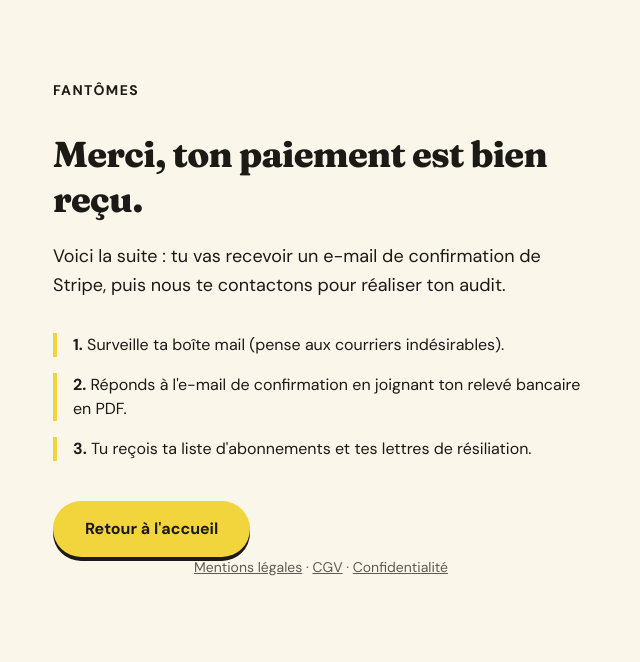
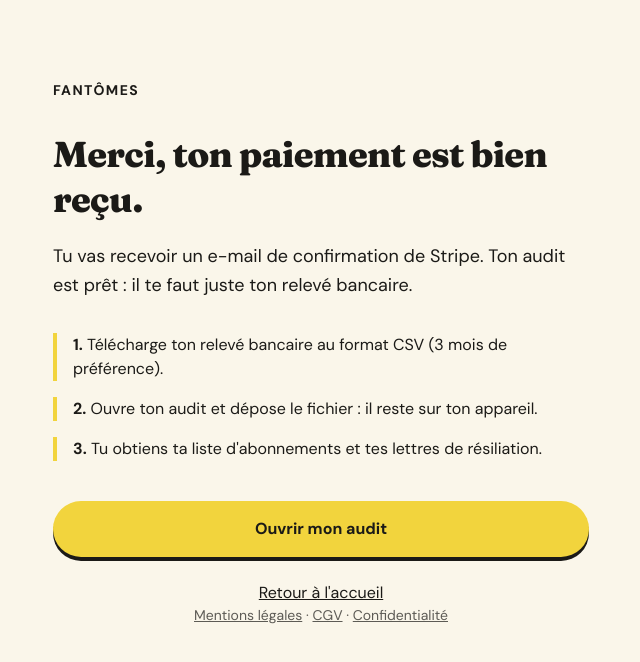
Before and after one commit to nbellahssan-ux/fantomes, a Next.js app: page /merci in a window 1280 px wide. Shown: the top 662 px of the page, without its empty margins (319-959 px from the left). Built offline with nearby package versions, Linux system fonts and the light colour scheme.

Commit message:
Merci vers audit

```diff
--- a/app/merci/page.tsx
+++ b/app/merci/page.tsx
@@ -10,29 +10,34 @@ export default function Merci() {
         Merci, ton paiement est bien reçu.
       </h1>
       <p className="mt-5 text-lg leading-relaxed">
-        Voici la suite : tu vas recevoir un e-mail de confirmation de Stripe,
-        puis nous te contactons pour réaliser ton audit.
+        Tu vas recevoir un e-mail de confirmation de Stripe. Ton audit est prêt :
+        il te faut juste ton relevé bancaire.
       </p>
       <ol className="mt-8 space-y-4">
         <li className="border-l-4 border-[#f2d43d] pl-4">
-          <strong>1.</strong> Surveille ta boîte mail (pense aux courriers
-          indésirables).
+          <strong>1.</strong> Télécharge ton relevé bancaire au format CSV (3 mois
+          de préférence).
         </li>
         <li className="border-l-4 border-[#f2d43d] pl-4">
-          <strong>2.</strong> Réponds à l&apos;e-mail de confirmation en joignant
-          ton relevé bancaire en PDF.
+          <strong>2.</strong> Ouvre ton audit et dépose le fichier : il reste sur
+          ton appareil.
         </li>
         <li className="border-l-4 border-[#f2d43d] pl-4">
-          <strong>3.</strong> Tu reçois ta liste d&apos;abonnements et tes
+          <strong>3.</strong> Tu obtiens ta liste d&apos;abonnements et tes
           lettres de résiliation.
         </li>
       </ol>
       <Link
-        href="/"
-        className="mt-10 inline-block rounded-full bg-[#f2d43d] px-8 py-4 font-bold shadow-[0_4px_0_#1b1a17]"
+        href="/audit"
+        className="mt-10 block rounded-full bg-[#f2d43d] px-8 py-4 text-center font-bold shadow-[0_4px_0_#1b1a17]"
       >
-        Retour à l&apos;accueil
+        Ouvrir mon audit
       </Link>
+      <div className="mt-6 text-center">
+        <Link href="/" className="underline">
+          Retour à l&apos;accueil
+        </Link>
+      </div>
     </main>
   );
 }
```
